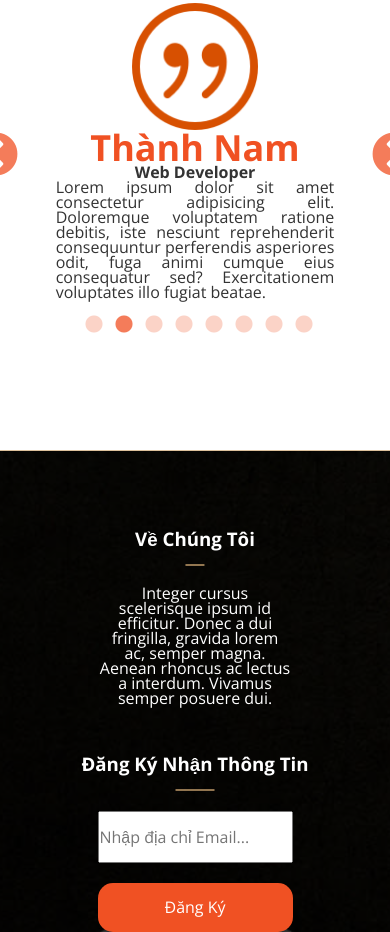
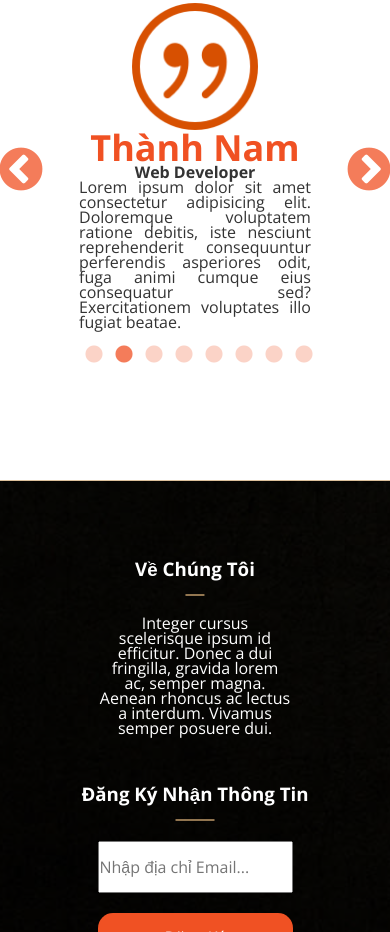
Before and after one commit to nhokchibi365/restaurant-project, a plain HTML site: page index.html in a window 390 px wide. Shown: the part 5109-6041 px from the top of the page. Drawn offline with nearby package versions, Linux system fonts and the light colour scheme.

Commit message:
Update ver 1.4.3
Fix bug

```diff
--- a/css/custom-slick.css
+++ b/css/custom-slick.css
@@ -25,6 +25,14 @@
   height: 5rem;
 }
 
+.customer-reviews .slick-prev {
+  transform: translate(50%, -50%);
+}
+
+.customer-reviews .slick-next {
+  transform: translate(-50%, -50%);
+}
+
 .customer-reviews .slick-prev::before,
 .customer-reviews .slick-next::before {
   color: var(--primary-color);
--- a/css/index.css
+++ b/css/index.css
@@ -337,6 +337,6 @@ a.btn:hover {
 
 .carousel-items__info p {
   text-align: justify;
-  padding: 0 0 1rem;
+  padding: 0 6vw 1rem;
   font-size: 1.6rem;
 }
--- a/css/responsive.css
+++ b/css/responsive.css
@@ -238,10 +238,11 @@
   /*----------------------
   Customer Reviews
   -----------------------*/
-  .customer-reviews .slick-prev,
-  .customer-reviews .slick-next {
+  .slick-prev,
+  .slick-next {
     display: none;
   }
+
   /*---------------------
     Footer
    ---------------------*/
--- a/index.html
+++ b/index.html
@@ -506,13 +506,13 @@
             <div class="footer__top">
                 <div class="grid wide">
                     <div class="row">
-                        <div class="col l-6 m-6 s-0" data-aos="slide-right" data-aos-offset="300">
+                        <div class="col l-6 m-6 s-0" data-aos="slide-right">
                             <iframe
                                 src="https://www.google.com/maps/embed?pb=!1m18!1m12!1m3!1d3918.9356596756593!2d106.6756248153521!3d10.816235861414!2m3!1f0!2f0!3f0!3m2!1i1024!2i768!4f13.1!3m3!1m2!1s0x317528e19559e523%3A0x8e4133bdb1373cc9!2zMzcxIE5ndXnhu4VuIEtp4buHbSwgUGjGsOG7nW5nIDMsIEfDsiBW4bqlcCwgVGjDoG5oIHBo4buRIEjhu5MgQ2jDrSBNaW5oLCBWaeG7h3QgTmFt!5e0!3m2!1svi!2s!4v1597454228030!5m2!1svi!2s"
                                 width="100%" height="100%" frameborder="0" style="border:0;" allowfullscreen=""
                                 aria-hidden="false" tabindex="0"></iframe>
                         </div>
-                        <div class="col l-6 m-6 s-0" data-aos="slide-left" data-aos-offset="300">
+                        <div class="col l-6 m-6 s-0" data-aos="slide-left">
                             <div class="row">
                                 <div class="col l-12 m-12 footer__top-right">
                                     <div class="footer__top-right--items">
```
